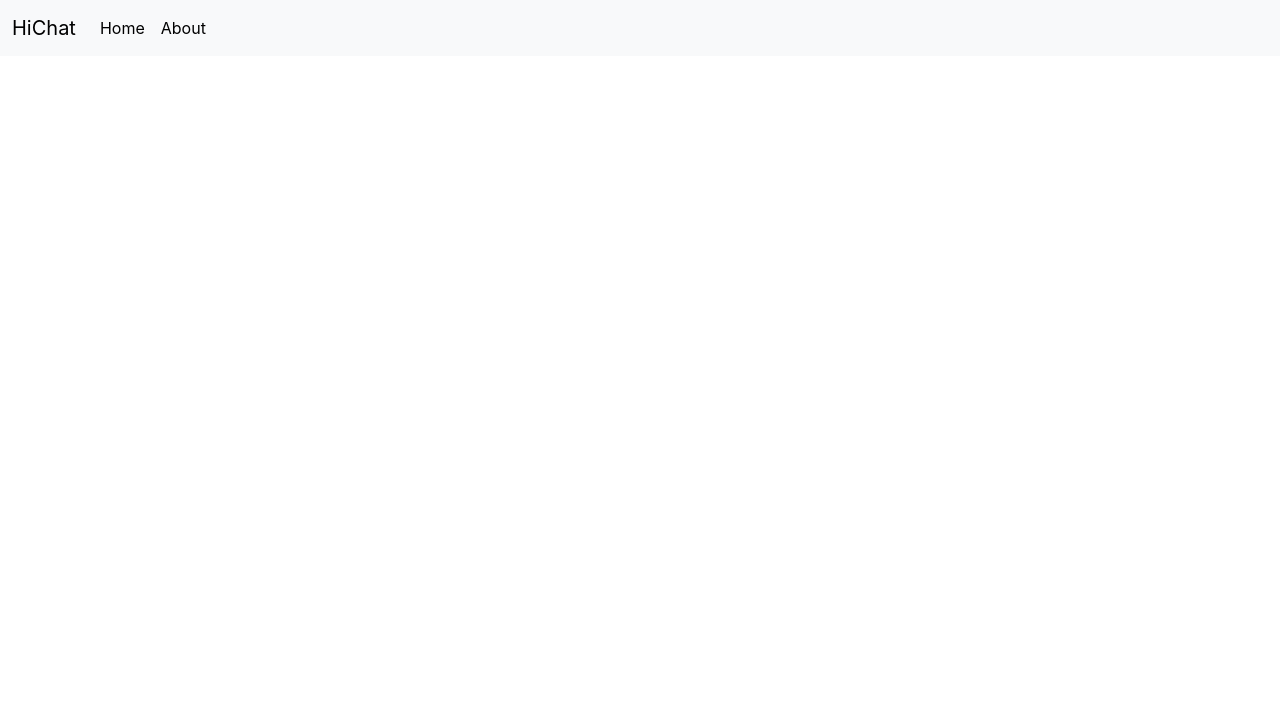
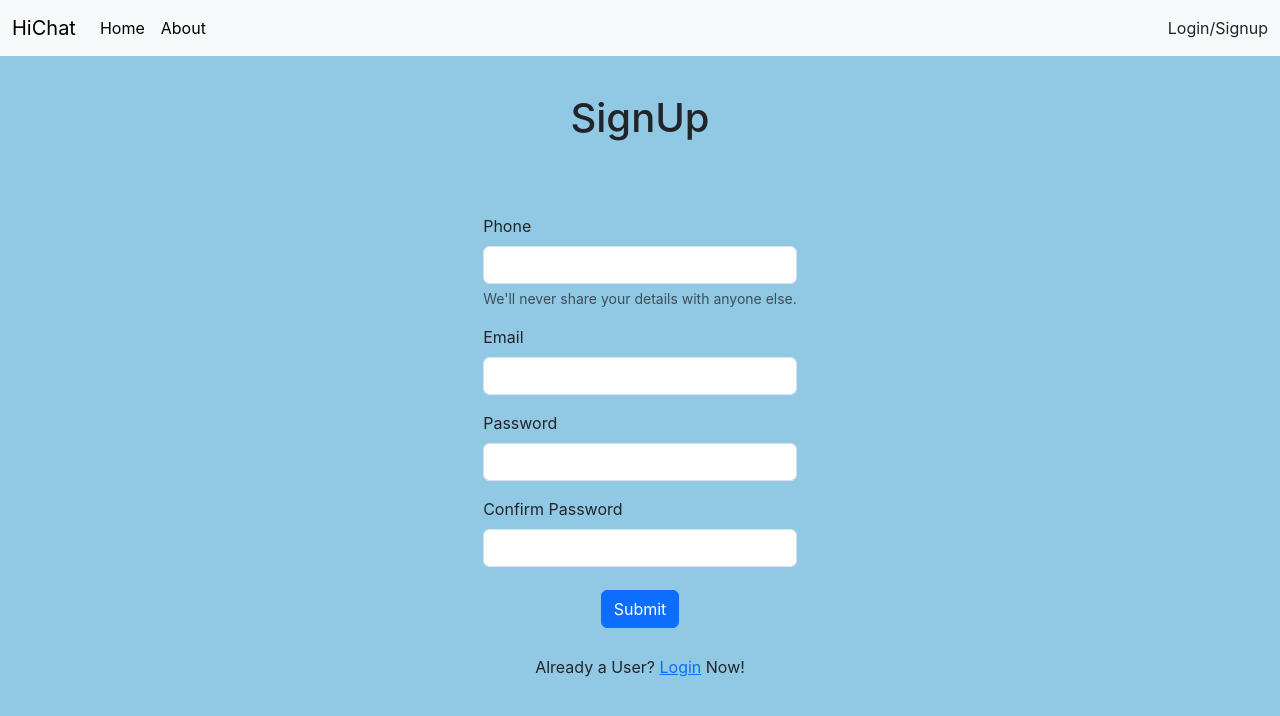
Before and after one commit to jjinendra3/HiChat_MERN_Application, a React (Create React App) app: page /signup in a window 1280 px wide. Before the commit this address had no page. Shown: the top 716 px of the page. Built offline with nearby package versions, Linux system fonts and the light colour scheme.

Commit message:
Auth Pages Complete

```diff
--- a/src/App.js
+++ b/src/App.js
@@ -1,9 +1,10 @@
 import React from "react";
 import Login from "./components/Login";
-import { BrowserRouter, Routes, Route, useNavigate } from "react-router-dom";
+import { BrowserRouter, Routes, Route} from "react-router-dom";
 import ChatList from "./components/ChatList";
 import Navbar from "./components/Navbar";
 import About from "./components/About";
+import SignUp from "./components/SignUp";
 function App() {
   return (
     <BrowserRouter>
@@ -12,6 +13,7 @@ function App() {
         <Route exact path="/" element={<ChatList />} />
         <Route exact path="/login" element={<Login />} />
         <Route exact path="/about" element={<About />} />
+        <Route exact path="/signup" element={<SignUp />} />
       </Routes>
     </BrowserRouter>
   );
--- a/src/components/Login.js
+++ b/src/components/Login.js
@@ -1,4 +1,5 @@
 import React, { useState } from "react";
+import {Link} from 'react-router-dom'
 function Login() {
   document.body.style.backgroundColor = "#91C8E4";
   const [login, setlogin] = useState({
@@ -82,7 +83,7 @@ function Login() {
             style={{ display: "flex", justifyContent: "center", marginTop: 20 }}
           >
             <p>
-              Not a User? <a href="#signer">SignUp</a> Now!
+              Not a User? <Link to="/signup">SignUp</Link> Now!
             </p>
           </div>
         </form>
--- a/src/components/Navbar.js
+++ b/src/components/Navbar.js
@@ -33,6 +33,9 @@ const Navbar = () => {
               </li>
             </ul>
           </div>
+          <Link className="nav-link active" to="/login">
+                  Login/Signup
+                </Link>
         </div>
       </nav>
     </>
--- /dev/null
+++ b/src/components/SignUp.js
@@ -0,0 +1,130 @@
+import React,{useState} from 'react'
+import {Link} from "react-router-dom"
+const SignUp = () => {
+    document.body.style.backgroundColor = "#91C8E4";
+    const [signup, setsignup] = useState({
+      email: "",
+      phone:'',
+      pw: "",
+      cpw:'',
+    });
+    const onChange = (event) => {
+      setsignup({ ...signup, [event.target.name]: event.target.value });
+    };
+  return (
+    <>
+      <div
+        className="title"
+        style={{
+          marginTop: "3%",
+          justifyContent: "center",
+          alignItems: "center",
+          display: "flex",
+        }}
+      >
+        <h1>SignUp</h1>
+      </div>
+      <div
+        className="signup"
+        style={{
+          marginTop: "5%",
+          justifyContent: "center",
+          alignItems: "center",
+          display: "flex",
+        }}
+      >
+        <form>
+          <div className="mb-3">
+            <label htmlFor="exampleInputEmail1" className="form-label">
+              Phone
+            </label>
+            <input
+              type="text"
+              name="phone"
+              className="form-control"
+              id="exampleInputEmail1"
+              aria-describedby="emailHelp"
+              onChange={onChange}
+            />
+            <div id="emailHelp" className="form-text">
+              We'll never share your details with anyone else.
+            </div>
+          </div>
+          <div className="mb-3">
+            <label htmlFor="exampleInputPassword1" className="form-label">
+              Email
+            </label>
+            <input
+              type="text"
+              className="form-control"
+              id="exampleInputPassword1"
+              name="email"
+              onChange={onChange}
+            />
+          </div>
+          <div className="mb-3">
+            <label htmlFor="exampleInputPassword1" className="form-label">
+              Password
+            </label>
+            <input
+              type="password"
+              className="form-control"
+              id="exampleInputPassword1"
+              name="pw"
+              onChange={onChange}
+            />
+          </div>
+          <div className="mb-3">
+            <label htmlFor="exampleInputPassword1" className="form-label">
+              Confirm Password
+            </label>
+            <input
+              type="password"
+              className="form-control"
+              id="exampleInputPassword1"
+              name="cpw"
+              onChange={onChange}
+            />
+          </div>
+          <div
+            className="btn"
+            style={{ display: "flex", justifyContent: "center" }}
+          >
+            <button
+              type="submit"
+              className="btn btn-primary"
+              onClick={() => {
+                let num=parseInt(signup.phone);
+                if(isNaN(num)){
+                    alert('Phone number should not contain any dashes, pluses or any special character, only numbers are allowed.');
+                }
+                if(signup.pw!==signup.cpw){
+                    alert('Password and Confirm password does not match.');
+                    return;
+                }
+                setsignup({
+                  phone: "",
+                  email:'',
+                  pw: "",
+                  cpw:""
+                });
+              }}
+            >
+              Submit
+            </button>
+          </div>
+          <div
+            className="signer"
+            style={{ display: "flex", justifyContent: "center", marginTop: 20 }}
+          >
+            <p>
+              Already a User? <Link to="/login">Login</Link> Now!
+            </p>
+          </div>
+        </form>
+      </div>
+    </>
+  )
+}
+
+export default SignUp
```
